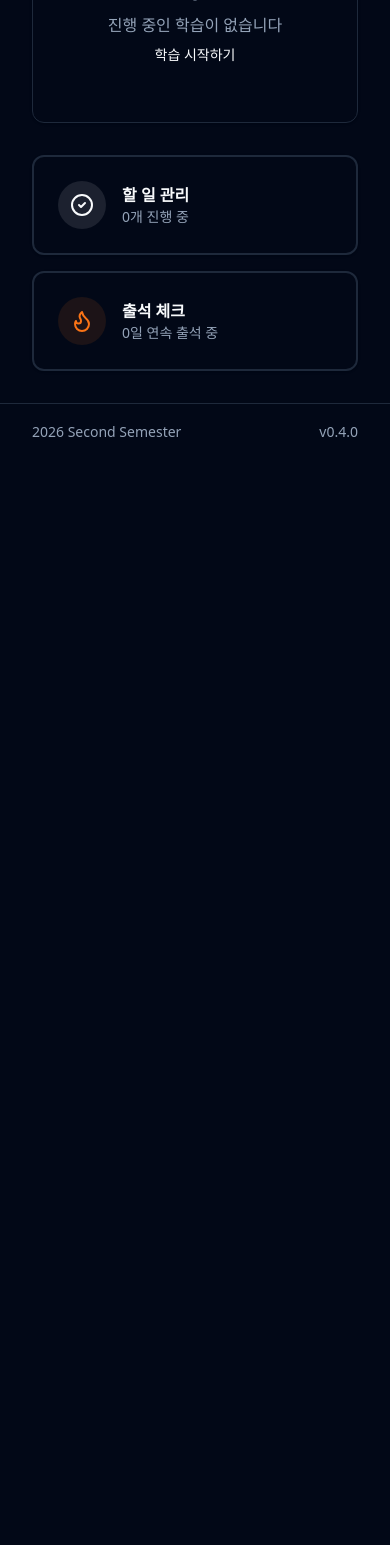
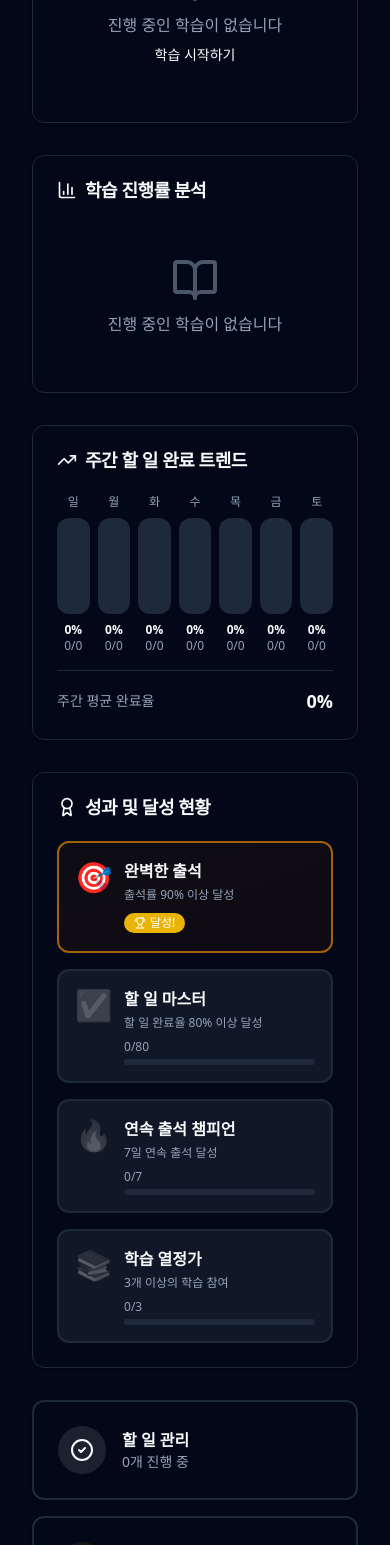
Before and after one commit to Byeong-Gwan/second-semester, a Next.js app: page /dashboard in a window 390 px wide. Shown: the part 1412-2957 px from the top of the page. Before the commit the page ends 1872 px from the top, so only its background shows below. Built offline with nearby package versions, Linux system fonts and the light colour scheme.

Commit message:
docs: 프로젝트 문서 추가

```diff
--- a/app/dashboard/page.tsx
+++ b/app/dashboard/page.tsx
@@ -15,7 +15,10 @@ import {
   Flame,
   Trophy,
   Calendar as CalendarIcon,
-  BookOpen
+  BookOpen,
+  BarChart3,
+  Award,
+  Zap
 } from "lucide-react";
 import { format, startOfWeek, endOfWeek, eachDayOfInterval, isToday } from "date-fns";
 import { ko } from "date-fns/locale";
@@ -73,6 +76,10 @@ export default function DashboardPage() {
   });
 
   const streak = calculateStreak(monthRecords);
+
+  const learningProgress = calculateLearningProgress(learnings);
+  const weeklyTodoCompletion = calculateWeeklyTodoCompletion(todos);
+  const achievements = calculateAchievements(attendanceRate, completionRate, streak, activeLearnings.length);
 
   return (
     <main className="container max-w-6xl py-8 space-y-8">
@@ -339,6 +346,173 @@ export default function DashboardPage() {
         </Card>
       </section>
 
+      {/* 학습 진행률 분석 */}
+      <section>
+        <Card>
+          <CardHeader>
+            <CardTitle className="flex items-center gap-2">
+              <BarChart3 className="h-5 w-5" />
+              학습 진행률 분석
+            </CardTitle>
+          </CardHeader>
+          <CardContent>
+            {learnings.length === 0 ? (
+              <div className="text-center py-8 text-muted-foreground">
+                <BookOpen className="h-12 w-12 mx-auto mb-2 opacity-50" />
+                <p>진행 중인 학습이 없습니다</p>
+              </div>
+            ) : (
+              <div className="space-y-4">
+                {learnings.slice(0, 5).map((learning) => (
+                  <div key={learning.id} className="space-y-2">
+                    <div className="flex items-center justify-between">
+                      <Link
+                        href={`/mypage/learning/${learning.id}`}
+                        className="font-medium hover:text-primary transition-colors"
+                      >
+                        {learning.title}
+                      </Link>
+                      <div className="flex items-center gap-2">
+                        <Badge variant={learning.joined ? "default" : "secondary"}>
+                          {learning.joined ? "참여 중" : "미참여"}
+                        </Badge>
+                        <span className="text-sm font-semibold">{learning.progress}%</span>
+                      </div>
+                    </div>
+                    <div className="relative h-3 bg-muted rounded-full overflow-hidden">
+                      <div
+                        className={`absolute inset-y-0 left-0 rounded-full transition-all ${
+                          learning.progress >= 80 ? "bg-green-500" :
+                          learning.progress >= 50 ? "bg-blue-500" :
+                          learning.progress >= 30 ? "bg-yellow-500" :
+                          "bg-gray-400"
+                        }`}
+                        style={{ width: `${learning.progress}%` }}
+                      />
+                    </div>
+                    <p className="text-xs text-muted-foreground">
+                      {learning.startDate} ~ {learning.endDate}
+                    </p>
+                  </div>
+                ))}
+                {learningProgress.average > 0 && (
+                  <div className="pt-4 border-t">
+                    <div className="flex items-center justify-between text-sm">
+                      <span className="text-muted-foreground">평균 진행률</span>
+                      <span className="font-bold text-lg">{learningProgress.average}%</span>
+                    </div>
+                  </div>
+                )}
+              </div>
+            )}
+          </CardContent>
+        </Card>
+      </section>
+
+      {/* 주간 할 일 완료 트렌드 */}
+      <section>
+        <Card>
+          <CardHeader>
+            <CardTitle className="flex items-center gap-2">
+              <TrendingUp className="h-5 w-5" />
+              주간 할 일 완료 트렌드
+            </CardTitle>
+          </CardHeader>
+          <CardContent>
+            <div className="space-y-4">
+              <div className="grid grid-cols-7 gap-2">
+                {weeklyTodoCompletion.map((day, index) => (
+                  <div key={index} className="text-center">
+                    <div className="text-xs text-muted-foreground mb-2">
+                      {format(day.date, "EEE", { locale: ko })}
+                    </div>
+                    <div className="relative h-24 bg-muted rounded-lg overflow-hidden">
+                      <div
+                        className={`absolute inset-x-0 bottom-0 rounded-t-lg transition-all ${
+                          day.rate >= 80 ? "bg-green-500" :
+                          day.rate >= 50 ? "bg-blue-500" :
+                          day.rate >= 30 ? "bg-yellow-500" :
+                          "bg-gray-400"
+                        }`}
+                        style={{ height: `${day.rate}%` }}
+                      />
+                    </div>
+                    <div className="text-xs font-semibold mt-2">{day.rate}%</div>
+                    <div className="text-xs text-muted-foreground">
+                      {day.completed}/{day.total}
+                    </div>
+                  </div>
+                ))}
+              </div>
+              <div className="flex items-center justify-between pt-4 border-t">
+                <span className="text-sm text-muted-foreground">주간 평균 완료율</span>
+                <span className="text-lg font-bold">
+                  {Math.round(weeklyTodoCompletion.reduce((sum, day) => sum + day.rate, 0) / 7)}%
+                </span>
+              </div>
+            </div>
+          </CardContent>
+        </Card>
+      </section>
+
+      {/* 성과 및 달성 현황 */}
+      <section>
+        <Card>
+          <CardHeader>
+            <CardTitle className="flex items-center gap-2">
+              <Award className="h-5 w-5" />
+              성과 및 달성 현황
+            </CardTitle>
+          </CardHeader>
+          <CardContent>
+            <div className="grid gap-4 md:grid-cols-2">
+              {achievements.map((achievement, index) => (
+                <div
+                  key={index}
+                  className={`p-4 rounded-lg border-2 ${
+                    achievement.achieved
+                      ? "bg-gradient-to-br from-yellow-50 to-orange-50 dark:from-yellow-950/20 dark:to-orange-950/20 border-yellow-300 dark:border-yellow-700"
+                      : "bg-muted/50 border-muted"
+                  }`}
+                >
+                  <div className="flex items-start gap-3">
+                    <div className={`text-3xl ${
+                      achievement.achieved ? "" : "opacity-30 grayscale"
+                    }`}>
+                      {achievement.icon}
+                    </div>
+                    <div className="flex-1">
+                      <h3 className="font-semibold mb-1">{achievement.title}</h3>
+                      <p className="text-xs text-muted-foreground mb-2">
+                        {achievement.description}
+                      </p>
+                      {achievement.achieved ? (
+                        <Badge className="bg-yellow-500 text-white">
+                          <Trophy className="h-3 w-3 mr-1" />
+                          달성!
+                        </Badge>
+                      ) : (
+                        <div className="space-y-1">
+                          <div className="text-xs text-muted-foreground">
+                            {achievement.progress}/{achievement.target}
+                          </div>
+                          <div className="h-1.5 bg-muted rounded-full overflow-hidden">
+                            <div
+                              className="h-full bg-primary transition-all"
+                              style={{ width: `${(achievement.progress / achievement.target) * 100}%` }}
+                            />
+                          </div>
+                        </div>
+                      )}
+                    </div>
+                  </div>
+                </div>
+              ))}
+            </div>
+          </CardContent>
+        </Card>
+      </section>
+
       {/* 빠른 액션 */}
       <section className="grid gap-4 md:grid-cols-2">
         <Link href="/mypage/todos">
@@ -403,3 +577,78 @@ function calculateStreak(records: Array<{ date: string; status: string }>): numb
 
   return streak;
 }
+
+function calculateLearningProgress(learnings: any[]): { average: number; total: number } {
+  if (learnings.length === 0) return { average: 0, total: 0 };
+  const total = learnings.reduce((sum, l) => sum + l.progress, 0);
+  return {
+    average: Math.round(total / learnings.length),
+    total: learnings.length
+  };
+}
+
+function calculateWeeklyTodoCompletion(todos: any[]): Array<{ date: Date; total: number; completed: number; rate: number }> {
+  const today = new Date();
+  const weekStart = startOfWeek(today, { weekStartsOn: 0 });
+  const weekEnd = endOfWeek(today, { weekStartsOn: 0 });
+  const weekDays = eachDayOfInterval({ start: weekStart, end: weekEnd });
+
+  return weekDays.map(day => {
+    const dateStr = format(day, "yyyy-MM-dd");
+    const dayTodos = todos.filter(t => t.dueDate === dateStr);
+    const completed = dayTodos.filter(t => t.completed).length;
+    const total = dayTodos.length;
+    const rate = total === 0 ? 0 : Math.round((completed / total) * 100);
+
+    return { date: day, total, completed, rate };
+  });
+}
+
+function calculateAchievements(
+  attendanceRate: number,
+  completionRate: number,
+  streak: number,
+  activeLearnings: number
+): Array<{
+  title: string;
+  description: string;
+  icon: string;
+  achieved: boolean;
+  progress: number;
+  target: number;
+}> {
+  return [
+    {
+      title: "완벽한 출석",
+      description: "출석률 90% 이상 달성",
+      icon: "🎯",
+      achieved: attendanceRate >= 90,
+      progress: attendanceRate,
+      target: 90
+    },
+    {
+      title: "할 일 마스터",
+      description: "할 일 완료율 80% 이상 달성",
+      icon: "✅",
+      achieved: completionRate >= 80,
+      progress: completionRate,
+      target: 80
+    },
+    {
+      title: "연속 출석 챔피언",
+      description: "7일 연속 출석 달성",
+      icon: "🔥",
+      achieved: streak >= 7,
+      progress: streak,
+      target: 7
+    },
+    {
+      title: "학습 열정가",
+      description: "3개 이상의 학습 참여",
+      icon: "📚",
+      achieved: activeLearnings >= 3,
+      progress: activeLearnings,
+      target: 3
+    }
+  ];
+}
```
Also changed, not shown: 4 other files (tests, documents, lock files or other folders).
